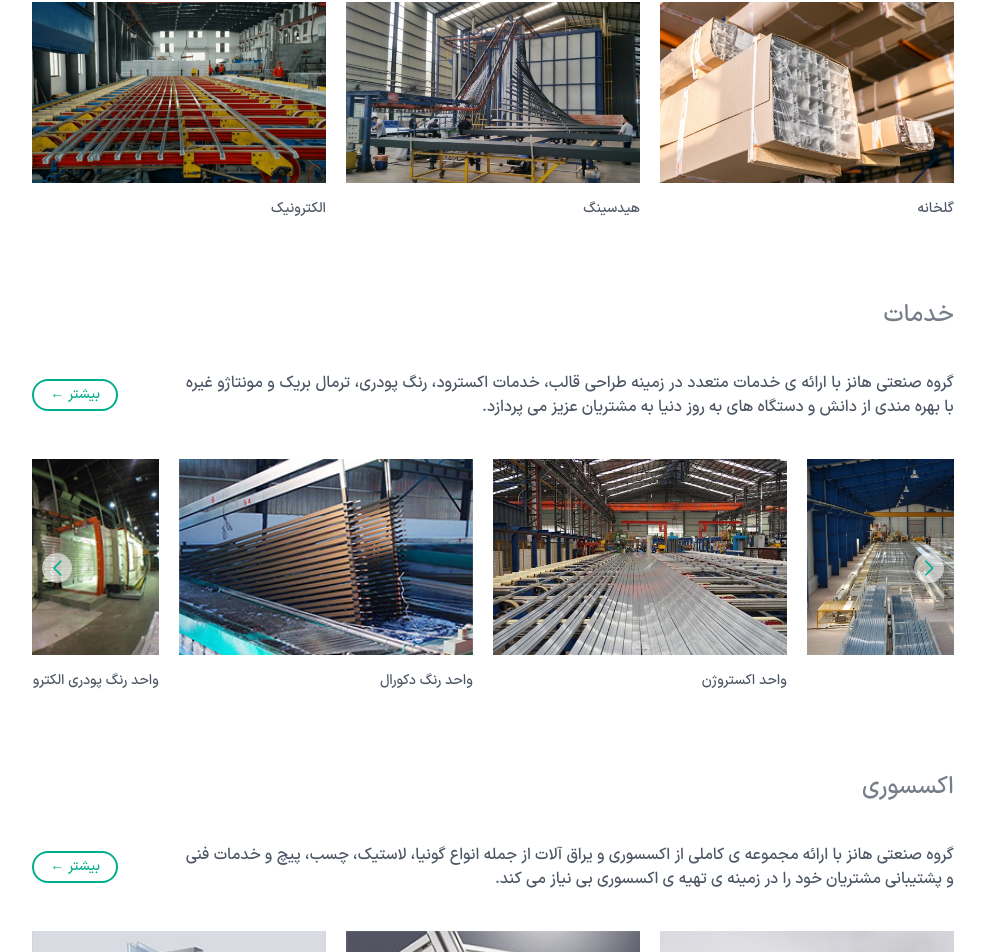
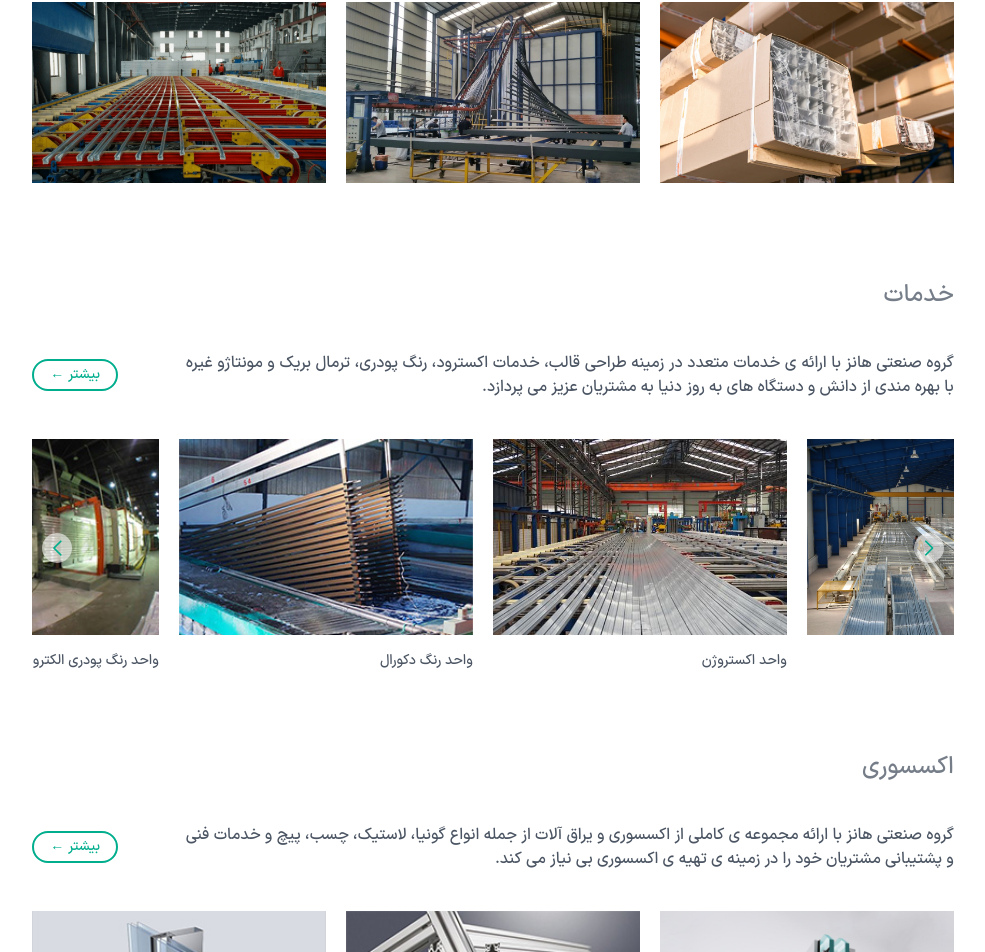
Before and after one commit to zahra-hsb/hanz-, a Next.js app: page /products in a window 1280 px wide. Shown: the part 1343-2295 px from the top of the page, without its empty margins (19-1004 px from the left). Built offline with nearby package versions, Linux system fonts and the light colour scheme.

Commit message:
texts deleted in industrial sectiobn

```diff
--- a/src/components/prductsComponents/MainSection/index.jsx
+++ b/src/components/prductsComponents/MainSection/index.jsx
@@ -34,9 +34,9 @@ export default function MainSection() {
     { image: hingeImg, text: 'لولایی' },
   ]
   const industrialArray = [
-    { image: hanzProfile1, text: 'گلخانه' },
-    { image: hanzProfile3, text: 'هیدسینگ' },
-    { image: hanzProfile2, text: 'الکترونیک' },
+    { image: hanzProfile1 },
+    { image: hanzProfile3 },
+    { image: hanzProfile2 },
   ]
   const servicesArray = [
     { image: TERMALImage, text: 'واحد طراحی سیستم' },
```
